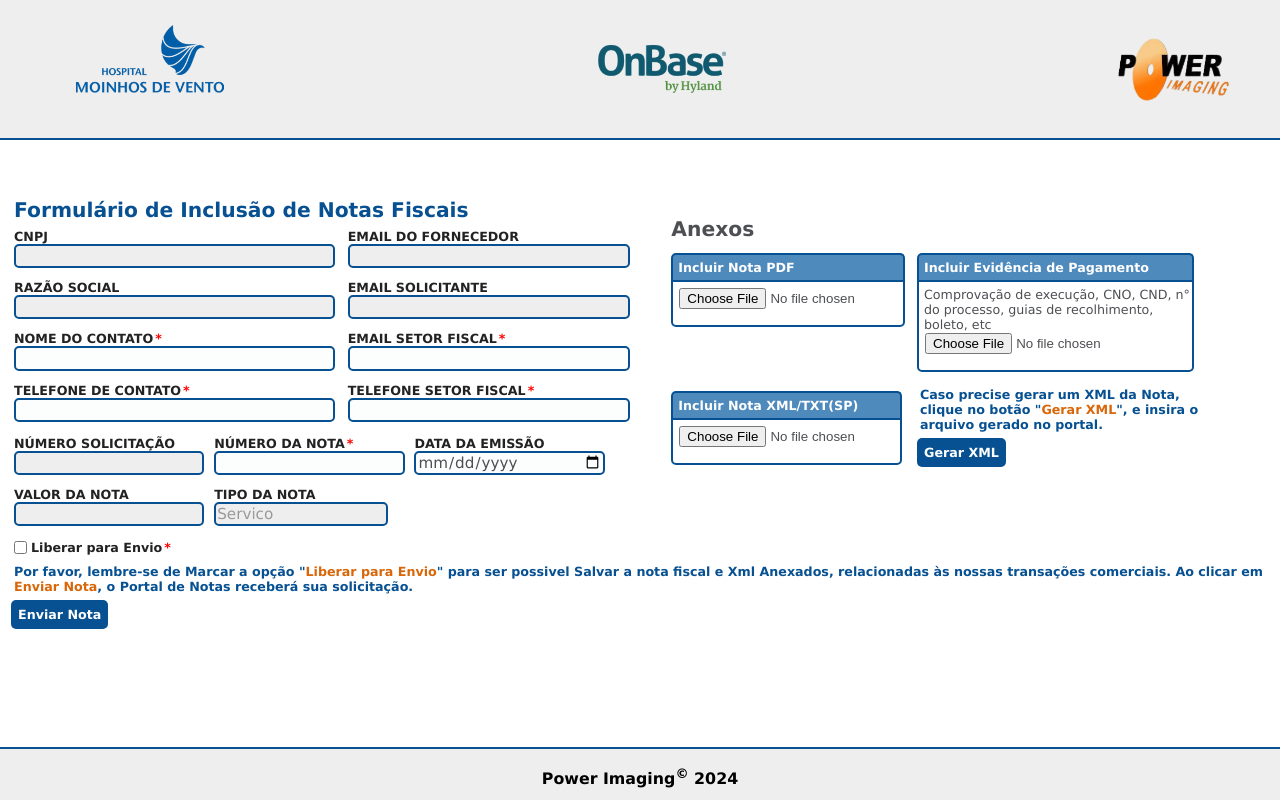
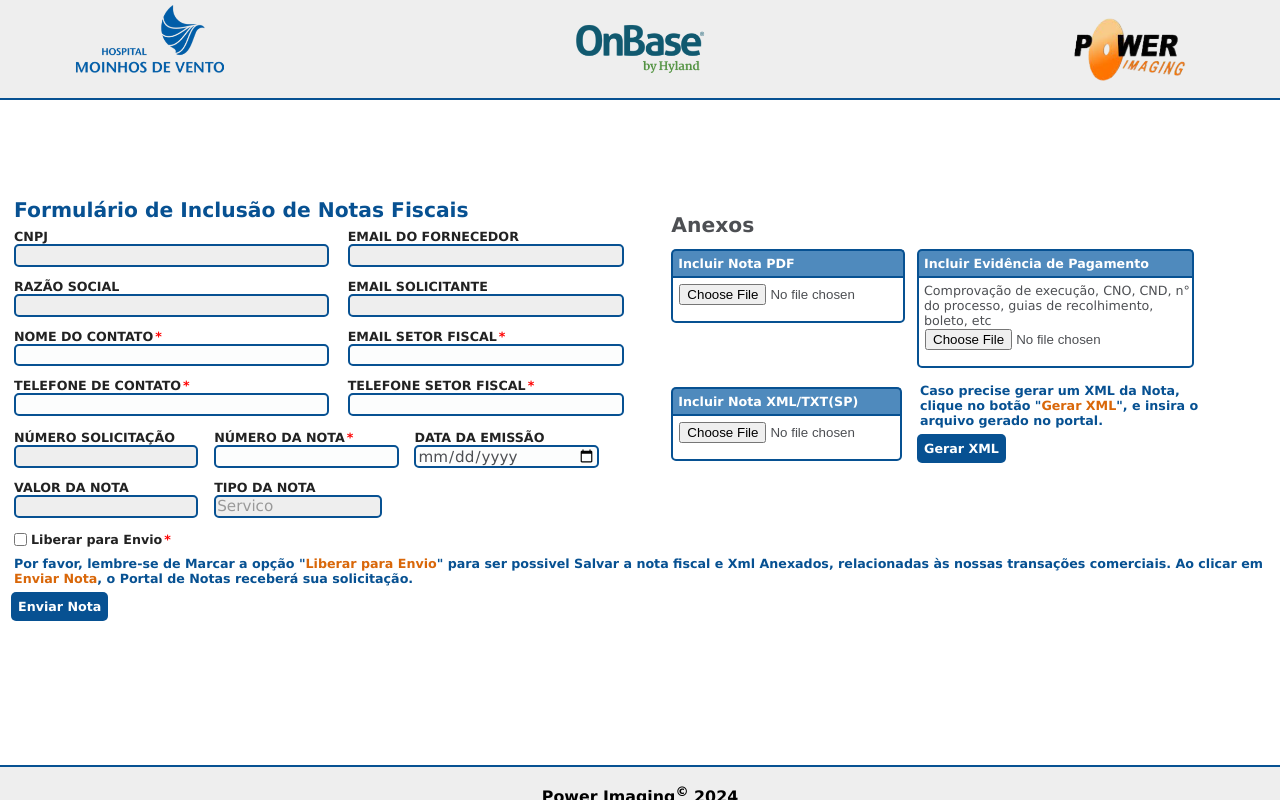
Before and after one commit to MuneLiesWithin/PortalOS, a plain HTML site: page index.html in a window 1280 px wide. Drawn offline with Linux system fonts and the light colour scheme; no server answers.

Commit message:
box-sizinh

```diff
--- a/Scripts/styles2.css
+++ b/Scripts/styles2.css
@@ -1,3 +1,9 @@
+* {
+    margin: 0;
+    padding: 0;
+    box-sizing: border-box;
+}
+
 footer, header {
     background-color: #eee;
     position: fixed;
@@ -83,7 +89,7 @@ label {
 
 .normal input {
     width: 100%;
-    height: 1.2em;
+    height: 1.5em;
 }
 
 .anexos {
```
